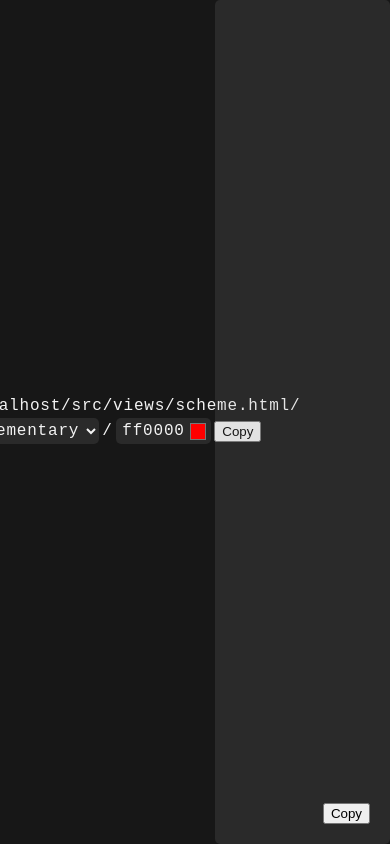
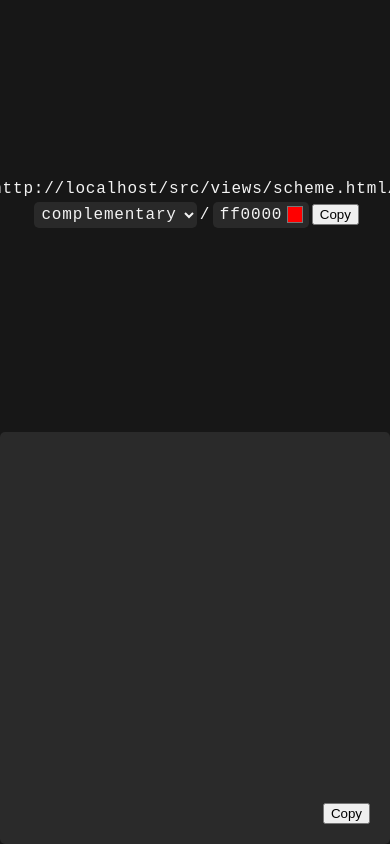
Before and after one commit to gutuxe/colors, a website: page src/views/scheme.html in a window 390 px wide. Drawn offline with Linux system fonts and the light colour scheme.

Commit message:
Fix mobile styles

```diff
--- a/src/views/scheme.html
+++ b/src/views/scheme.html
@@ -4,7 +4,7 @@
     <meta charset="UTF-8">
     <meta http-equiv="X-UA-Compatible" content="IE=edge">
     <meta name="viewport" content="width=device-width, initial-scale=1.0">
-    <title>GUTUXE Colors | Select a scheme</title>
+    <title>GUT UXE Colors</title>
 
     <style>
         * {
@@ -133,7 +133,13 @@
 
         @media screen and (max-width: 600px) {
             body {
-                flex-direction: row;
+                flex-direction: column;
+            }
+
+            #form-group, code {
+                width: 100%;
+                height: 50%;
+                overflow-y: scroll;
             }
         }
     </style>
```
